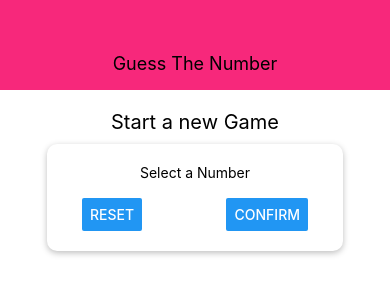
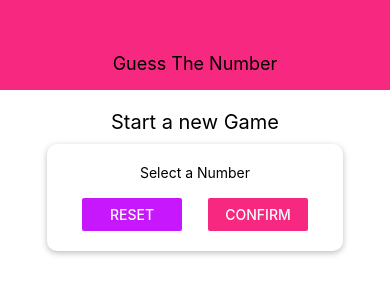
Before and after one commit to jayakrishnan98/ReactNative_Number-Guessing-App, a React Native app: screen / in a window 390 px wide. Shown: the top 300 px of the page. Built offline with nearby package versions, Linux system fonts and the light colour scheme.

Commit message:
init use color.js file

```diff
--- a/components/Header.js
+++ b/components/Header.js
@@ -1,5 +1,6 @@
 import React from "react";
 import { StyleSheet, View, Text } from "react-native";
+import colors from "../constants/colors";
 
 export default function Header(props) {
   return (
@@ -7,19 +8,19 @@
       <Text style={styles.headertitle}>Guess The Number</Text>
     </View>
   );
-};
+}
 
 const styles = StyleSheet.create({
   header: {
     width: "100%",
     height: 90,
     paddingTop: 36,
-    backgroundColor:"#f7287b",
-    alignItems: 'center',
-    justifyContent: "center"
+    backgroundColor: colors.primary,
+    alignItems: "center",
+    justifyContent: "center",
   },
   headertitle: {
     color: "black",
-    fontSize:18
+    fontSize: 18,
   },
 });
--- /dev/null
+++ b/constants/colors.js
@@ -0,0 +1,4 @@
+export default{
+    primary:"#f7287f",
+    accent: "#c717fc"
+}
--- a/screen/startGameScreen.js
+++ b/screen/startGameScreen.js
@@ -1,6 +1,7 @@
 import React from "react";
 import { View, StyleSheet, Text, TextInput, Button } from "react-native";
 import Card from "../components/Card";
+import colors from "../constants/colors";
 
 export default function startGameScreen() {
   return (
@@ -10,8 +11,8 @@
         <Text>Select a Number</Text>
         <TextInput />
         <View style={styles.buttonContainer}>
-          <Button title="Reset" onPress={() => {}} />
-          <Button title="Confirm" onPress={() => {}} />
+          <View style={styles.button}><Button title="Reset" onPress={() => {}} color={colors.accent}/></View>
+          <View style={styles.button}><Button title="Confirm" onPress={() => {}} color={colors.primary} /></View>
         </View>
       </Card>
     </View>
@@ -39,4 +40,7 @@
     width: "100%",
     paddingHorizontal: 15,
   },
+  button:{
+      width:100
+  }
 });
```
